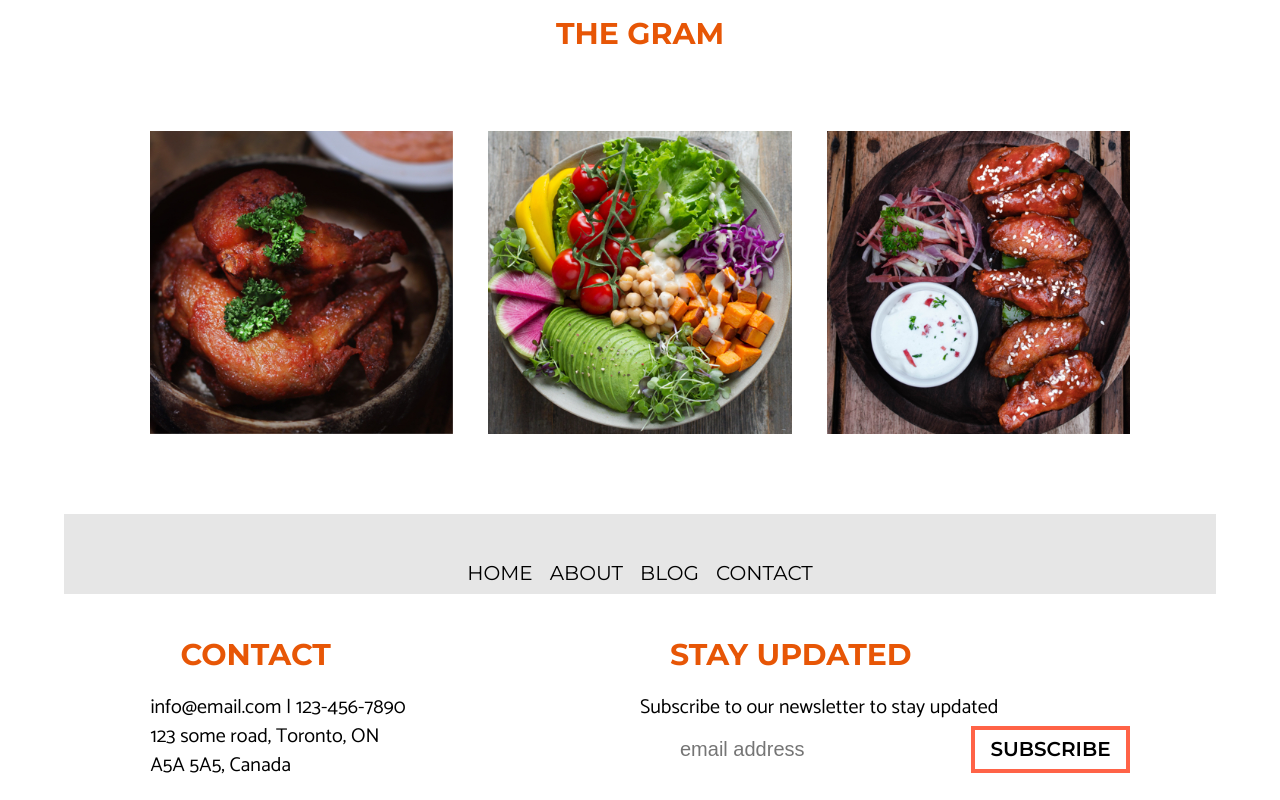
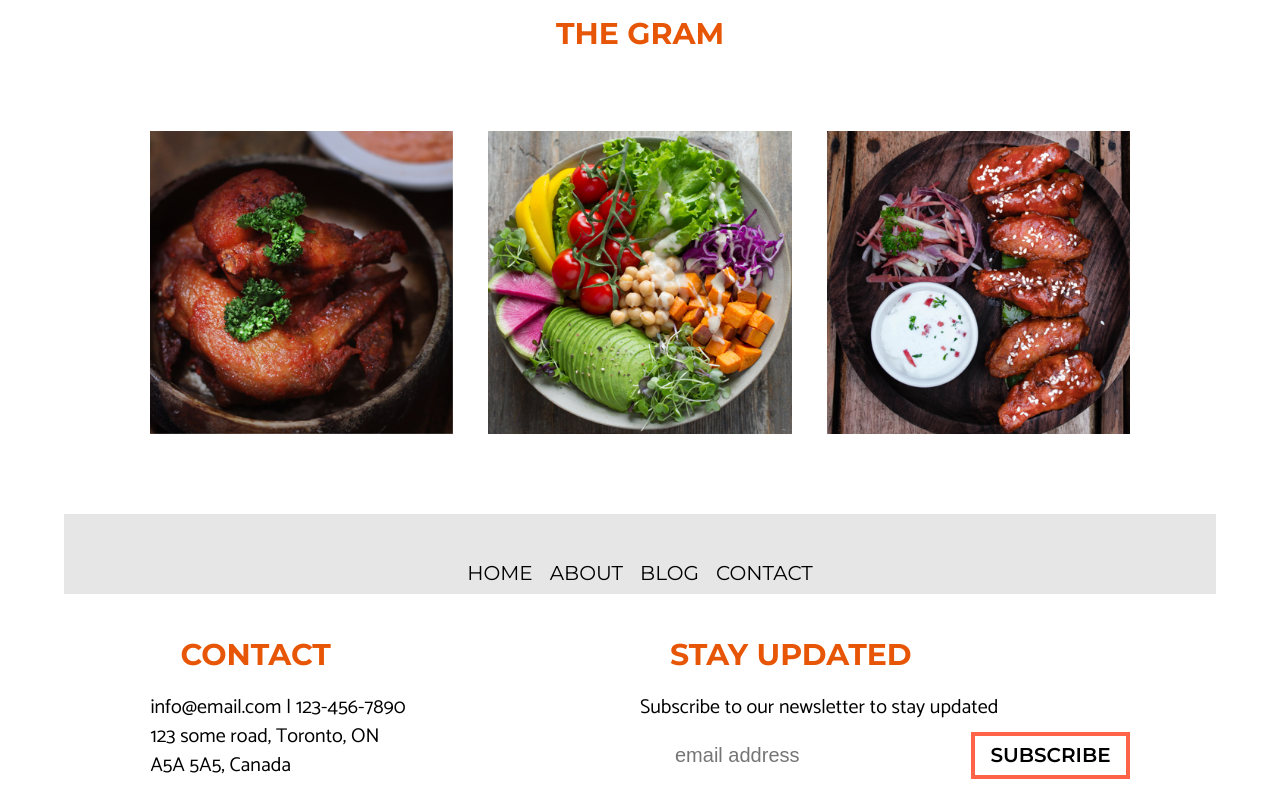
Before and after one commit to jonathanphill/hangry-tummy, a plain HTML site: page index.html in a window 1280 px wide. Shown: the part 2120-2920 px from the top of the page. Drawn offline with Linux system fonts and the light colour scheme.

Commit message:
added form and label with sr-only class

```diff
--- a/index.html
+++ b/index.html
@@ -154,11 +154,11 @@
       <div class="subscribe">
         <h2>Stay Updated</h2>
         <p>Subscribe to our newsletter  to stay updated</p>
-          <div class="inputFlex">
-            <label for="email"></label>
+          <form action="#" method="post" class="inputFlex">
+            <label class="sr-only" for="email">Enter your email address</label>
             <input type="text" name="" id="email" placeholder="email address">
             <button class="button">Subscribe</button>
-          </div>
+          </form>
 
       </div>
     </div>
--- a/styles/sass/partials/_footerStyles.scss
+++ b/styles/sass/partials/_footerStyles.scss
@@ -10,7 +10,6 @@ footer{
 }
 .footerInfo{
     display: flex;
-    // margin-bottom: 4em;
 }
 .contactInfo,
 .subscribe{
@@ -23,11 +22,15 @@ footer{
 .subscribe p {
     margin-bottom: 4px;
 }
-.inputFlex{
+form{
     display: flex;
+    // border: 1px solid black;
+    margin-top: 10px;
+
     input{
         flex-grow: 2;
-        border: none;
-        padding-left:2em;
+        border:none;
+        padding-left:1.75em;
+        // line-height: 37px;
     }
 }
```
Also changed, not shown: styles/sass/styles.css.
